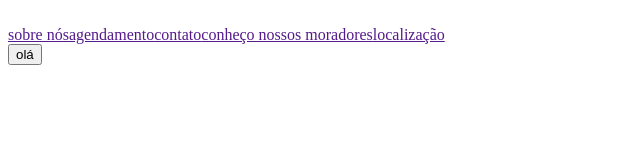
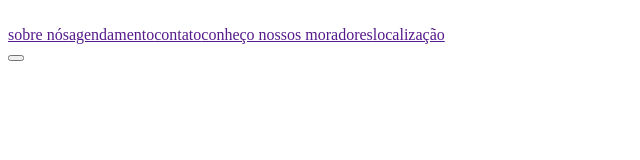
Before and after one commit to IngridDuarte/lodging-for-cats, a React (Create React App) app: page / in a window 1280 px wide. Shown: the top 160 px of the page, without its empty margins (0-640 px from the left). Built offline with nearby package versions, Linux system fonts and the light colour scheme.

Commit message:
refactor(button): button component is now a const with arrow function and props
create button #5

```diff
--- a/src/components/Button/index.js
+++ b/src/components/Button/index.js
@@ -1,9 +1,13 @@
-import React from 'react';
-// import ReactDOM from 'react-dom';
+import React from 'react'
 
-function Button (){
+const Button = ({ onClick, type, children, color }) => {
   return (
-    <button>olá</button>
+    <button
+      onClick={onClick}
+      type={type}
+      color={color} >
+      {children}
+    </button>
   )
 }
 
```
